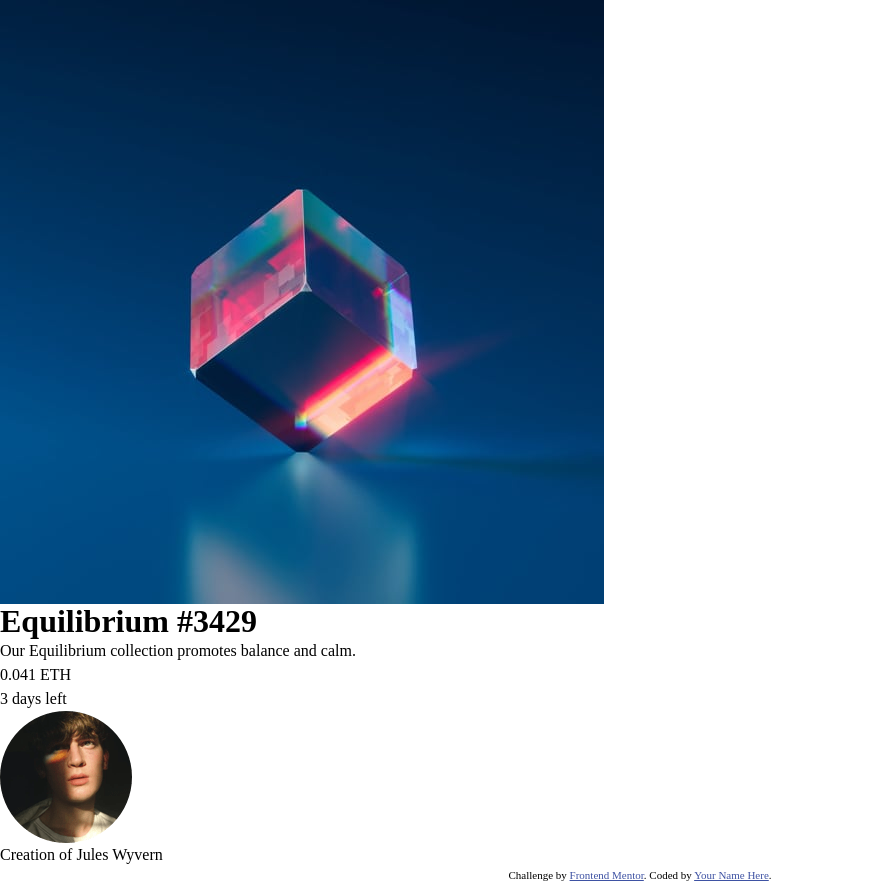
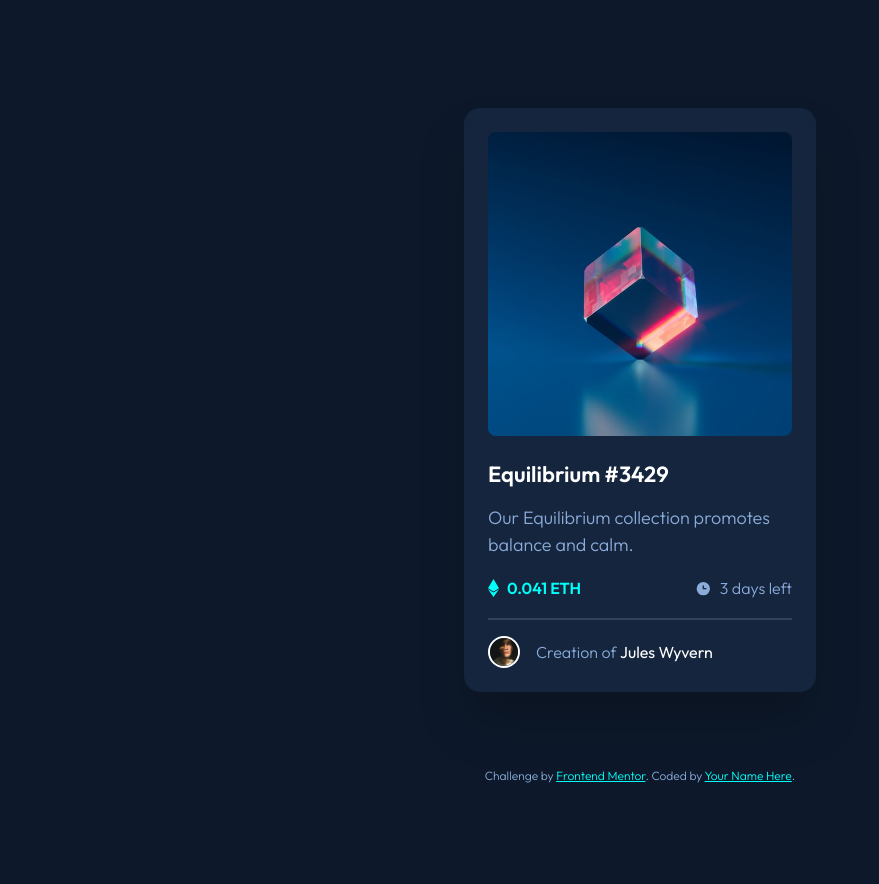
Before and after one commit to jumiranda5/fm-nft-preview-card, a plain HTML site: page index.html in a window 1280 px wide. Shown: the whole page, without its empty margins (0-879 px from the left). After the commit the page ends 800 px from the top, so only its background shows below. Drawn offline with Linux system fonts and the light colour scheme.

Commit message:
Add styles

```diff
--- a/index.html
+++ b/index.html
@@ -3,32 +3,59 @@
 <head>
   <meta charset="UTF-8">
   <meta name="viewport" content="width=device-width, initial-scale=1.0"> <!-- displays site properly based on user's device -->
+  <link rel="preconnect" href="https://fonts.googleapis.com">
+  <link rel="preconnect" href="https://fonts.gstatic.com" crossorigin>
+  <link href="https://fonts.googleapis.com/css2?family=Outfit:wght@300;400;600&display=swap" rel="stylesheet">
   <link rel="icon" type="image/png" sizes="32x32" href="./images/favicon-32x32.png">
   <link rel="stylesheet" href="./styles/style.css">
   <title>Frontend Mentor | NFT preview card component</title>
 </head>
 <body>
 
-  <main>
+  <main class="flex-center">
 
     <div class="nft-card">
 
-      <img class="nft-image" src="./images/image-equilibrium.jpg" alt="">
-      <h1 class="nft-title">Equilibrium #3429</h1>
-      <p class="nft-description">Our Equilibrium collection promotes balance and calm.</p>
-      <p class="nft-price">0.041 ETH</p>
-      <p class="nft-time">3 days left</p>
+      <a href="#" class="nft-img-link">
+        <span class="sr-only">Open Equilibrium #3429 details page.</span>
+        <img src="./images/image-equilibrium.jpg" alt="">
+        <div class="nft-img-link-overlay flex-center">
+          <img src="./images/icon-view.svg" alt="">
+        </div>
+      </a>
 
-      <div class="nft-creator">
+      <h1 class="nft-title">
+        <a href="#">Equilibrium #3429</a>
+      </h1>
+
+      <p class="nft-description">
+        Our Equilibrium collection promotes balance and calm.
+      </p>
+
+      <div class="nft-price-time flex-row">
+
+        <div class="nft-price-container flex-row">
+          <img src="./images/icon-ethereum.svg" alt="">
+          <p class="nft-price">0.041 ETH</p>
+        </div>
+
+        <div class="nft-time-container flex-row">
+          <img src="./images/icon-clock.svg" alt="">
+          <p class="nft-time">3 days left</p>
+        </div>
+
+      </div>
+
+      <div class="nft-creator flex-row">
         <img src="./images/image-avatar.png" alt="">
-        <p>Creation of <span>Jules Wyvern</span></p>
+        <p>Creation of <a href="#">Jules Wyvern</a></p>
       </div>
 
     </div>
 
   </main>
 
-  <footer>
+  <footer class="flex-center">
     <p class="attribution">
       Challenge by <a href="https://www.frontendmentor.io?ref=challenge" target="_blank">Frontend Mentor</a>.
       Coded by <a href="#">Your Name Here</a>.
--- a/styles/style.css
+++ b/styles/style.css
@@ -72,15 +72,167 @@ textarea, select {
     BASE
 =============================================== */
 
+:root {
+
+    --hsl-white: 0, 0%, 100%;
+    --hsl-cyan: 178, 100%, 50%;
+
+    --clr-main-bg: hsl(217, 54%, 11%);
+    --clr-nft-card-bg: hsl(216, 50%, 16%);
+    --clr-nft-card-line: hsl(215, 32%, 27%);
+    --clr-cyan: hsl(var(--hsl-cyan));
+    --clr-White: hsl(var(--hsl-white));
+    --clr-text: hsl(215, 51%, 70%);
+
+    --footer-height: 3rem;
+}
+
+body {
+    background-color: var(--clr-main-bg);
+    color: var(--clr-text);
+    font-family: 'Outfit', sans-serif;
+    font-weight: 300;
+}
+
+main {
+    min-height: calc(100vh - var(--footer-height));
+    padding-top: var(--footer-height);
+}
+
+footer {
+    height: var(--footer-height);
+}
+
+a:hover,
+a:active {
+    color: var(--clr-cyan);
+}
+
+.flex-row,
+.flex-center {
+    display: flex;
+    flex-flow: row wrap;
+    align-items: center;
+}
+
+.flex-row { gap: .5rem; }
+
+.flex-center { justify-content: center; }
+
+.sr-only {
+    position: absolute ;
+    left: -10000px;
+    width: 1px;
+    height: 1px;
+    top: auto;
+    overflow: hidden;
+}
+
 
 /* ============================================
     NFT CARD
 =============================================== */
 
+.nft-card {
+    display: grid;
+    align-content: start;
+    gap: 1rem;
+    width: 90%;
+    max-width: 22rem;
+    padding: 1.5rem;
+    background-color: var(--clr-nft-card-bg);
+    border-radius: 1rem;
+    box-shadow: 0 2rem 3rem rgba(0, 0, 0, .2);
+}
+
+@media (min-width: 60rem) {
+    .nft-card {
+        gap: 1.125rem;
+    }
+}
+
+.nft-card a {
+    text-decoration: none;
+}
+
+/* nft image - show overlay on hover */
+
+.nft-img-link {
+    display: block;
+    position: relative;
+    overflow: hidden;
+    border-radius: .5rem;
+}
+
+.nft-img-link-overlay {
+    position: absolute;
+    top: 0;
+    left: 0;
+    width: 100%;
+    height: 100%;
+    background-color: hsl(var(--hsl-cyan), .5);
+    opacity: 0;
+    transition: .3s ease;
+}
+
+.nft-img-link:hover .nft-img-link-overlay {
+    opacity: 1;
+}
+
+/* Title and description */
+
+.nft-title {
+    margin-top: .5rem;
+    font-size: 1.375rem;
+    font-weight: 600;
+    color: var(--clr-White);
+}
+
+@media (min-width: 60rem) {
+    .nft-description {
+        font-size: 1.125rem;
+    }
+}
+
+/* Price and time */
+
+.nft-price-container {
+    color: var(--clr-cyan);
+    font-weight: 600;
+}
+
+.nft-time-container {
+    margin-left: auto;
+}
+
+/* Creator avatar and name */
+
+.nft-creator {
+    gap: 1rem;
+    padding-top: 1rem;
+    border-top: 2px solid var(--clr-nft-card-line);
+}
+
+.nft-creator img {
+    width: 2rem;
+    aspect-ratio: 1/1;
+    border: 2px solid var(--clr-White);
+    border-radius: 100%;
+}
+
+.nft-creator a {
+    font-weight: 400;
+    color: var(--clr-White);
+}
+
+.nft-creator a:hover,
+.nft-creator a:active {
+    color: var(--clr-cyan);
+}
 
 /* ============================================
     FOOTER
 =============================================== */
 
-.attribution { font-size: 11px; text-align: center; }
-.attribution a { color: hsl(228, 45%, 44%); }
+.attribution { font-size: .75rem; text-align: center; }
+.attribution a { color: var(--clr-cyan); }
```
